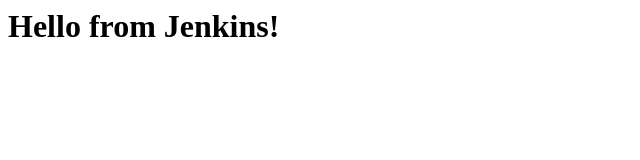
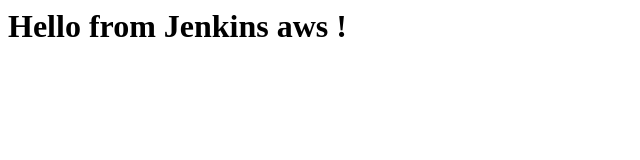
Before and after one commit to achalnikhade24/jenkins-aws, a plain HTML site: page index.html in a window 1280 px wide. Shown: the whole page, without its empty margins (0-640 px from the left). Drawn offline with Linux system fonts and the light colour scheme.

Commit message:
update index page to aws

```diff
--- a/index.html
+++ b/index.html
@@ -3,6 +3,6 @@
 <title>Jenkins Git Demo</title>
 </head>
 <body>
-<h1>Hello from Jenkins!</h1>
+<h1>Hello from Jenkins aws !</h1>
 </body>
 </html>
```
